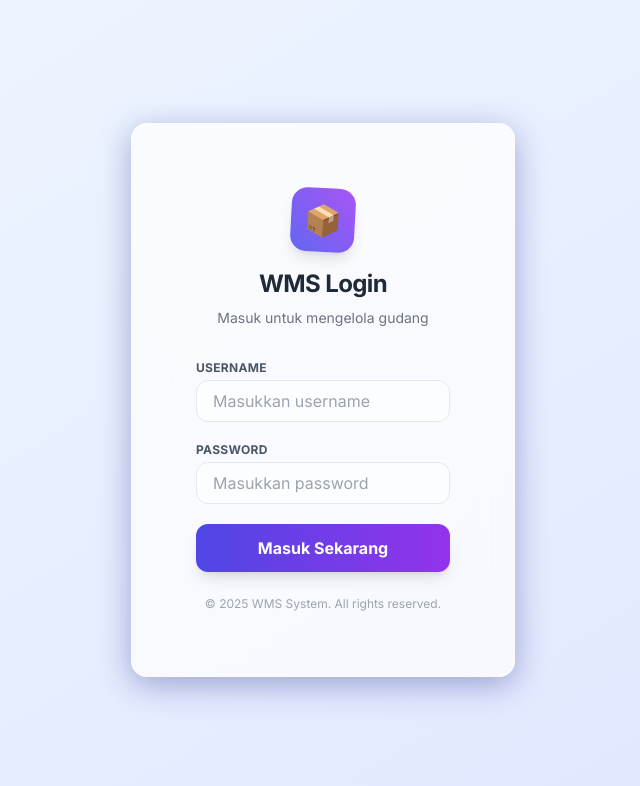
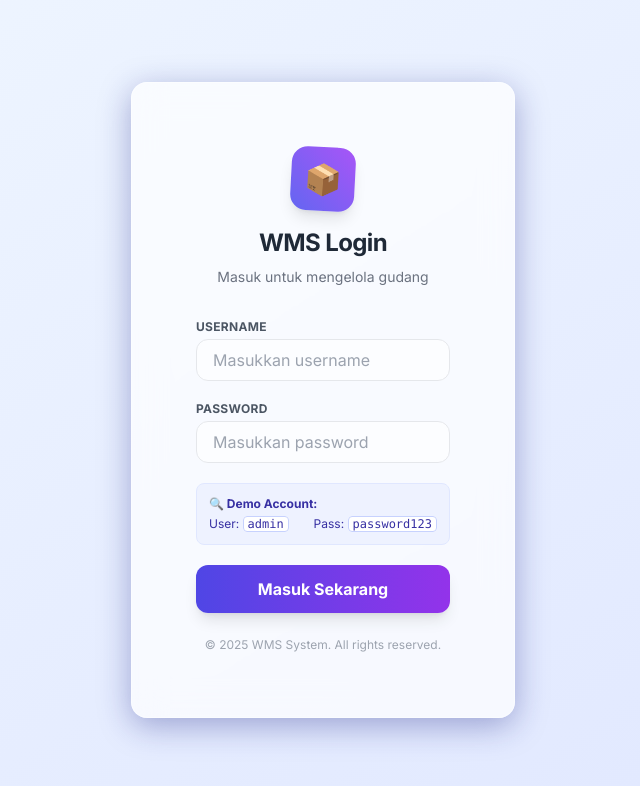
Before and after one commit to ARVIN1006/wms-fullstack-project, a React (Vite) app in the folder wms-frontend/: page /login in a window 1280 px wide. Shown: the top 786 px of the page, without its empty margins (317-957 px from the left). Built offline with nearby package versions, Linux system fonts and the light colour scheme.

Commit message:
feat: add demo credentials to login page and readme

```diff
--- a/wms-frontend/src/pages/auth/Login.jsx
+++ b/wms-frontend/src/pages/auth/Login.jsx
@@ -68,6 +68,25 @@ function LoginPage() {
               placeholder="Masukkan password"
             />
 
+            {/* Demo Credentials Hint */}
+            <div className="bg-indigo-50 border border-indigo-100 rounded-lg p-3 text-xs text-indigo-800">
+              <p className="font-bold mb-1">🔍 Demo Account:</p>
+              <div className="flex justify-between">
+                <span>
+                  User:{" "}
+                  <code className="bg-white px-1 rounded border border-indigo-200">
+                    admin
+                  </code>
+                </span>
+                <span>
+                  Pass:{" "}
+                  <code className="bg-white px-1 rounded border border-indigo-200">
+                    password123
+                  </code>
+                </span>
+              </div>
+            </div>
+
             <Button
               type="submit"
               variant="primary"
```
Also changed, not shown: 1 other file (tests, documents, lock files or other folders).
